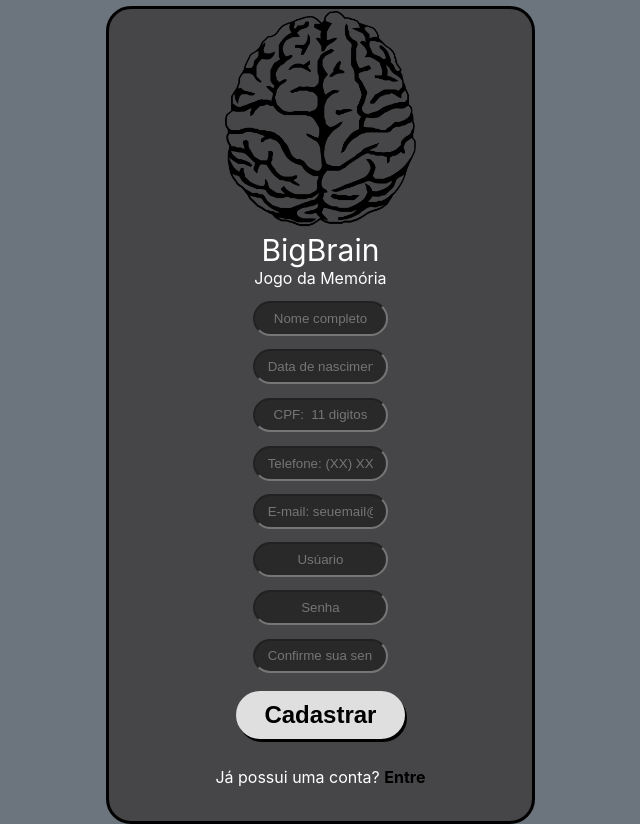
After one commit to marianobrazil/Jogo-da-Memoria, a PHP site: page /cadastro.php in a window 1280 px wide. The commit adds this page. Shown: the whole page, without its empty margins (320-960 px from the left). Run offline with PHP 8.4, Linux system fonts and the light colour scheme.

Commit message:
Arrumado erros

```diff
--- /dev/null
+++ b/SI401-JogoMemoria-main/cadastro.php
@@ -0,0 +1,52 @@
+<!DOCTYPE html>
+
+<html lang="pt">
+    <head>
+        <title>BigBrain - Cadastro</title>
+        <meta charset="UTF-8">
+        <link rel="stylesheet" type="text/css" href="css/style.css">
+        <script defer src="js/cadastro.js"></script>
+    </head>
+    <body>
+        <main class = "cadastro">
+            <img id="biglogo" src="src/brain.png" alt="BigBrain Logo">
+            <h2>BigBrain</h2>
+            <p style="margin-top: 0em;">Jogo da Memória</p>
+
+
+            <form id="formCadastro" method="post" style="display: inline">
+                <input type="text" id="nome" name="nome" class="form" required placeholder="Nome completo">
+                <input type="text" id="dtNasc" name="dtNasc" class="form"  onfocus="(this.type='date')" required placeholder="Data de nascimento">
+                <input type="text" id ="cpf" name ="cpf" pattern="\d{11}" maxlength="11" class="form" required placeholder="CPF:  11 digitos">
+                <input type="tel" id="tel" name="tel" class="form" required placeholder="Telefone: (XX) XXXXX-XXXX">
+                <input type="email" id="email" name="email" class="form" required placeholder="E-mail: seuemail@dominio.com">
+                <input type="text" id="usuario" name="usuario" class="form" required placeholder="Usúario">
+                <input type="password" id="senha" name="senha" class="form" required placeholder="Senha">
+                <input type="password" id="senha2" class="form" required placeholder="Confirme sua senha">
+                <button type="submit" class="botao" name="btnCadastrar" id="btnSubmit">Cadastrar</button>
+            </form>
+
+            <?php
+                require_once 'class/Jogador.php';
+                if(isset($_POST['btnCadastrar'])){
+                    $usuario = new Jogador();
+                    $nome = $_POST['nome'];
+                    $cpf = $_POST['cpf'];
+                    $telefone = $_POST['tel'];
+                    $email = $_POST['email'];
+                    $usuario = $_POST['usuario'];
+                    $old_date = explode('/', $_POST['dtNasc']);
+                    $dataNasc = $old_date[2].'-'.$old_date[1].'-'.$old_date[0];
+                    $senha = $_POST['senha'];
+
+                    if($usuario->cadastrar($nome,$cpf,$telefone,$email,$usuario,$dataNasc,$senha)){
+                        echo 'Cadastrado com sucesso !!!';
+                    } else {
+                        echo 'Erro: Verifique se usuario já está cadastrado.';
+                    }
+                }
+            ?>
+	    <p>Já possui uma conta? <a href="login.php"> <b>Entre</b></a></p>
+        </main>
+    </body>
+</html>
--- a/SI401-JogoMemoria-main/class/Jogador.php
+++ b/SI401-JogoMemoria-main/class/Jogador.php
@@ -8,6 +8,7 @@
         private $telefone;
         private $email;
         private $usuario;
+        private $dataNasc;
         private $senha;
 
         public function getCodigo()
@@ -99,9 +100,9 @@
                 return new Conexao();
         }
 
-        public function cadastrar($nome,$cpf,$telefone,$email,$usuario,$senha) {
-                $cmdSql = "CALL cadastrarJogador(?,?,?,?,?,?)";
-                $arrayDados =array($nome,$cpf,$telefone,$email,$usuario,$senha);
+        public function cadastrar($nome,$cpf,$telefone,$email,$usuario,$dataNasc,$senha) {
+                $cmdSql = 'CALL cadastrarJogador(?,?,?,?,?,?,?)';
+                $arrayDados = array($nome,$cpf,$telefone,$email,$usuario,$dataNasc,$senha);
                 return $this->cx()->insert($cmdSql,$arrayDados);
         }
 
@@ -116,11 +117,13 @@
                 $this->telefone = $dadosDoBanco['telefone'];
                 $this->email = $dadosDoBanco['email'];
                 $this->usuario = $dadosDoBanco['usuario'];
+                $this->dataNasc = $dadosDoBanco['dataNasc'];
                 $this->senha = $dadosDoBanco['senha'];
                 return true;
             }
-            return true;
+            return false;
         }
+
         function mysqlPassword($raw) {
                 return '*'.strtoupper(hash('sha1',pack('H*',hash('sha1', $raw))));
         }
--- a/SI401-JogoMemoria-main/js/cadastro.js
+++ b/SI401-JogoMemoria-main/js/cadastro.js
@@ -3,10 +3,8 @@
 // const cpf = document.getElementsByName('cpf');
 // btnSubmit.addEventListener('click',TestaCPF(cpf));
 
-const btnSubmit = document.getElementById('btnSubmit');
 
-
-btnSubmit.addEventListener('click', function (e) {
+document.getElementById("btnSubmit").addEventListener("click", function (event) {
     const nome = document.getElementById('nome').value;
     const dtNasc = document.getElementById('dtNasc').value;
     const cpf = document.getElementById('cpf').value;
@@ -15,9 +13,8 @@ btnSubmit.addEventListener('click', function (e) {
     const usuario = document.getElementById('usuario').value;
     const senha = document.getElementById('senha').value;
     const senha2 = document.getElementById('senha2').value;
-    let event = e;
     if((nome,dtNasc,cpf,tel,email,usuario,senha,senha2) != ""){
-        e.preventDefault();
+        event.preventDefault();
         if(senha != senha2){
             alert("Senhas não coincidem!");
         }
@@ -25,7 +22,7 @@ btnSubmit.addEventListener('click', function (e) {
             alert("CPF Inválido!");
         }
         else{
-            window.location = '../index.html';
+            document.getElementById("formCadastro").submit();
         }
     }
 });
--- a/SI401-JogoMemoria-main/login/verificarLogin.php
+++ b/SI401-JogoMemoria-main/login/verificarLogin.php
@@ -1,10 +1,6 @@
 <?php
     if(!$_SESSION['usuario']){
-<<<<<<< HEAD
         header('Location: login.php');
-=======
-        header('Location: index.php');
->>>>>>> 32455437b75f7db75107a9e5275268d4802672da
         exit;
     }
 ?>
```
Also changed, not shown: SI401-JogoMemoria-main/cadastro.html (deleted, +0 -33 lines), SI401-JogoMemoria-main/login/login.php (+1 -19 lines), SI401-JogoMemoria-main/class/Login.php (deleted).
